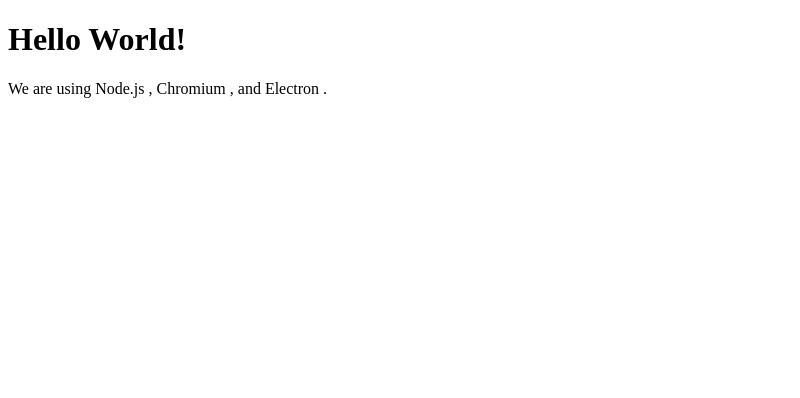
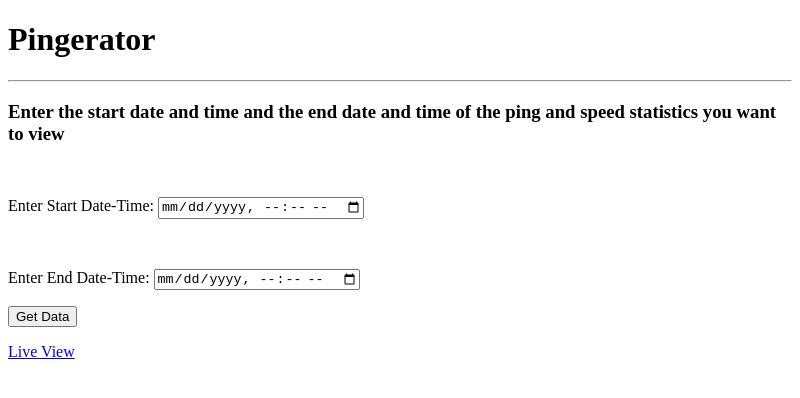
Before and after one commit to Davisa94/Pingeratorv2, an Electron app: page src/frontend/index.html in a window 800 px wide. Drawn offline with Linux system fonts and the light colour scheme.

Commit message:
chenging views around

```diff
--- a/src/frontend/index.html
+++ b/src/frontend/index.html
@@ -7,10 +7,25 @@
     <title>Hello World!</title>
   </head>
   <body>
-    <h1>Hello World!</h1>
-    We are using Node.js <span id="node-version"></span>,
-    Chromium <span id="chrome-version"></span>,
-    and Electron <span id="electron-version"></span>.
+
+    <div style="height: 54px; text-align: center">
+      <h1>Pingerator</h1>
+      </div>
+      <hr />
+      <h3>Enter the start date and time and the end date and time of the ping and speed statistics you want to view</h3>
+      <p>
+          &nbsp;</p>
+      <p>
+          <label>Enter Start Date-Time:</label>
+          <input id="start" type="datetime-local" /></p>
+      &nbsp;<p>
+          <label>Enter End Date-Time:</label>
+          <input id="end" type="datetime-local" /></p>
+
+      <p>
+          <input id="SubmitHistorical" type="submit" value="Get Data" /></p>
+      <p>
+      <a id="live" href="liveView.html">Live View</a></p>
 
     <!-- You can also require other files to run in this process -->
     <script src="./renderer.js"></script>
```
Also changed, not shown: src/frontend/liveView.html (renamed from liveView.html, +1 -1 lines).
